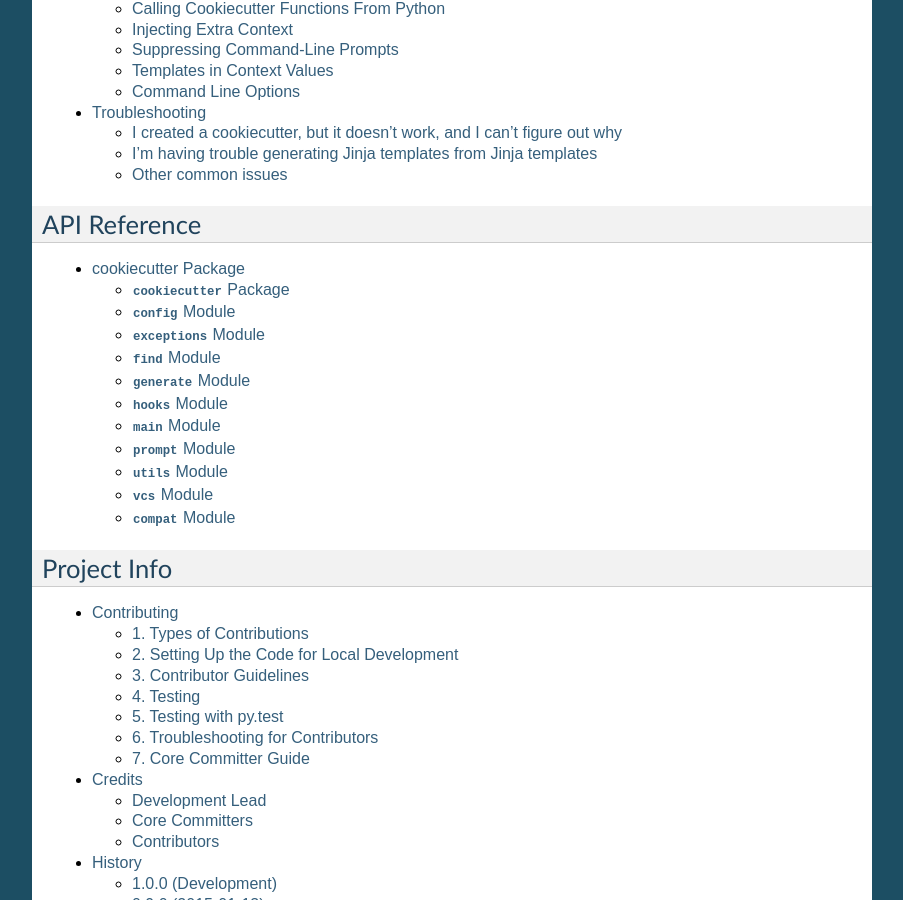
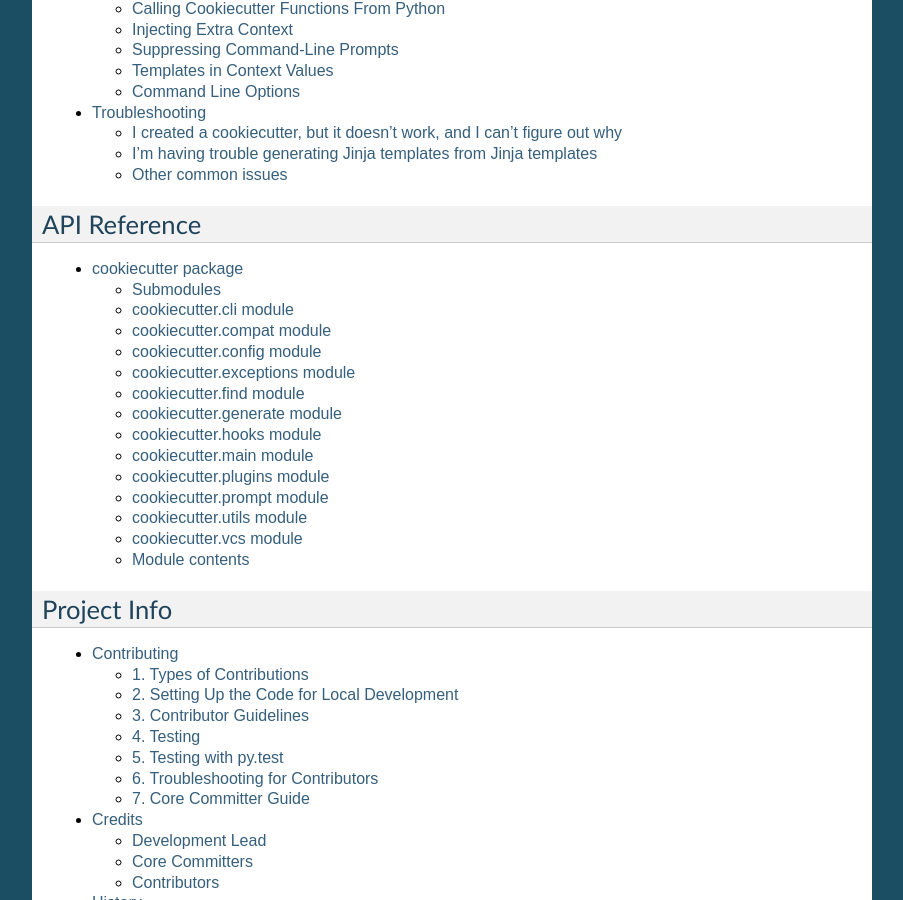
Before and after one commit to c-allen-tech/cookie, a Sphinx documentation site: the page built from docs/index.rst, in a window 1280 px wide and 900 px high, scrolled down 811 px. Shown: the whole window, without its empty margins (198-1101 px from the left). Built offline with Sphinx 7.4.7, drawn with Linux system fonts in a browser that asks for light colours; formulas are drawn with MathJax 3; the version number is read from the project's files by our own code.

Commit message:
Fix #375 - docs now building.

```diff
--- a/README.rst
+++ b/README.rst
@@ -251,14 +251,16 @@ HTML
 .. _`Invoke`: http://invoke.readthedocs.org/en/latest/
 
 Scala
-~~~~
+~~~~~
 
 * `cookiecutter-scala-spark`_: A cookiecutter template for Apache Spark applications written in Scala.
+
 .. _`cookiecutter-scala-spark`: https://github.com/jpzk/cookiecutter-scala-spark
 
 6502 Assembly
 ~~~~~~~~~~~~~
 * `cookiecutter-atari2600`_: A cookiecutter template for Atari2600 projects.
+
 .. _`cookiecutter-atari2600`: https://github.com/joeyjoejoejr/cookiecutter-atari2600
 
 Similar projects
--- a/docs/ccext.py
+++ b/docs/ccext.py
@@ -1,6 +1,6 @@
 # -*- coding: utf-8 -*-
 import sys
-from cookiecutter import main
+from cookiecutter import cli
 from docutils import nodes
 from docutils.parsers import rst
 from docutils.statemachine import ViewList
@@ -19,7 +19,7 @@ class CcCommandLineOptions(rst.Directive):
         return [bookmark_line, "", line, "", " %s" % opt_help, ""]
 
     def process_actions(self):
-        parser = main._get_parser()
+        parser = cli._get_parser()
         for action in parser._actions:
             if not action.option_strings:
                 continue
--- a/docs/conf.py
+++ b/docs/conf.py
@@ -63,7 +63,7 @@ import cookiecutter
 # coming with Sphinx (named 'sphinx.ext.*') or your custom ones.
 extensions = ['sphinx.ext.autodoc', 'sphinx.ext.doctest', 'sphinx.ext.intersphinx',
               'sphinx.ext.todo', 'sphinx.ext.coverage', 'sphinx.ext.pngmath',
-              'sphinx.ext.ifconfig', 'sphinx.ext.viewcode', 'docs.ccext']
+              'sphinx.ext.ifconfig', 'sphinx.ext.viewcode', ]#'docs.ccext']
 
 # Add any paths that contain templates here, relative to this directory.
 templates_path = ['_templates']
--- a/docs/cookiecutter.rst
+++ b/docs/cookiecutter.rst
@@ -1,90 +1,110 @@
-cookiecutter Package
+cookiecutter package
 ====================
 
-:mod:`cookiecutter` Package
----------------------------
+Submodules
+----------
 
-.. automodule:: cookiecutter.__init__
+cookiecutter.cli module
+-----------------------
+
+.. automodule:: cookiecutter.cli
     :members:
     :undoc-members:
     :show-inheritance:
 
-:mod:`config` Module
---------------------
+cookiecutter.compat module
+--------------------------
+
+.. automodule:: cookiecutter.compat
+    :members:
+    :undoc-members:
+    :show-inheritance:
+
+cookiecutter.config module
+--------------------------
 
 .. automodule:: cookiecutter.config
     :members:
     :undoc-members:
     :show-inheritance:
 
-:mod:`exceptions` Module
-------------------------
+cookiecutter.exceptions module
+------------------------------
 
 .. automodule:: cookiecutter.exceptions
     :members:
     :undoc-members:
     :show-inheritance:
 
-:mod:`find` Module
-------------------
+cookiecutter.find module
+------------------------
 
 .. automodule:: cookiecutter.find
     :members:
     :undoc-members:
     :show-inheritance:
 
-:mod:`generate` Module
-----------------------
+cookiecutter.generate module
+----------------------------
 
 .. automodule:: cookiecutter.generate
     :members:
     :undoc-members:
     :show-inheritance:
 
-:mod:`hooks` Module
--------------------
+cookiecutter.hooks module
+-------------------------
 
 .. automodule:: cookiecutter.hooks
     :members:
     :undoc-members:
     :show-inheritance:
 
-:mod:`main` Module
-------------------
+cookiecutter.main module
+------------------------
 
 .. automodule:: cookiecutter.main
     :members:
     :undoc-members:
     :show-inheritance:
 
-:mod:`prompt` Module
---------------------
+cookiecutter.plugins module
+---------------------------
+
+.. automodule:: cookiecutter.plugins
+    :members:
+    :undoc-members:
+    :show-inheritance:
+
+cookiecutter.prompt module
+--------------------------
 
 .. automodule:: cookiecutter.prompt
     :members:
     :undoc-members:
     :show-inheritance:
 
-:mod:`utils` Module
--------------------
+cookiecutter.utils module
+-------------------------
 
 .. automodule:: cookiecutter.utils
     :members:
     :undoc-members:
     :show-inheritance:
 
-:mod:`vcs` Module
------------------
+cookiecutter.vcs module
+-----------------------
 
 .. automodule:: cookiecutter.vcs
     :members:
     :undoc-members:
     :show-inheritance:
 
-:mod:`compat` Module
-----------------------
 
-.. automodule:: cookiecutter.compat
+Module contents
+---------------
+
+.. automodule:: cookiecutter
     :members:
     :undoc-members:
     :show-inheritance:
```
